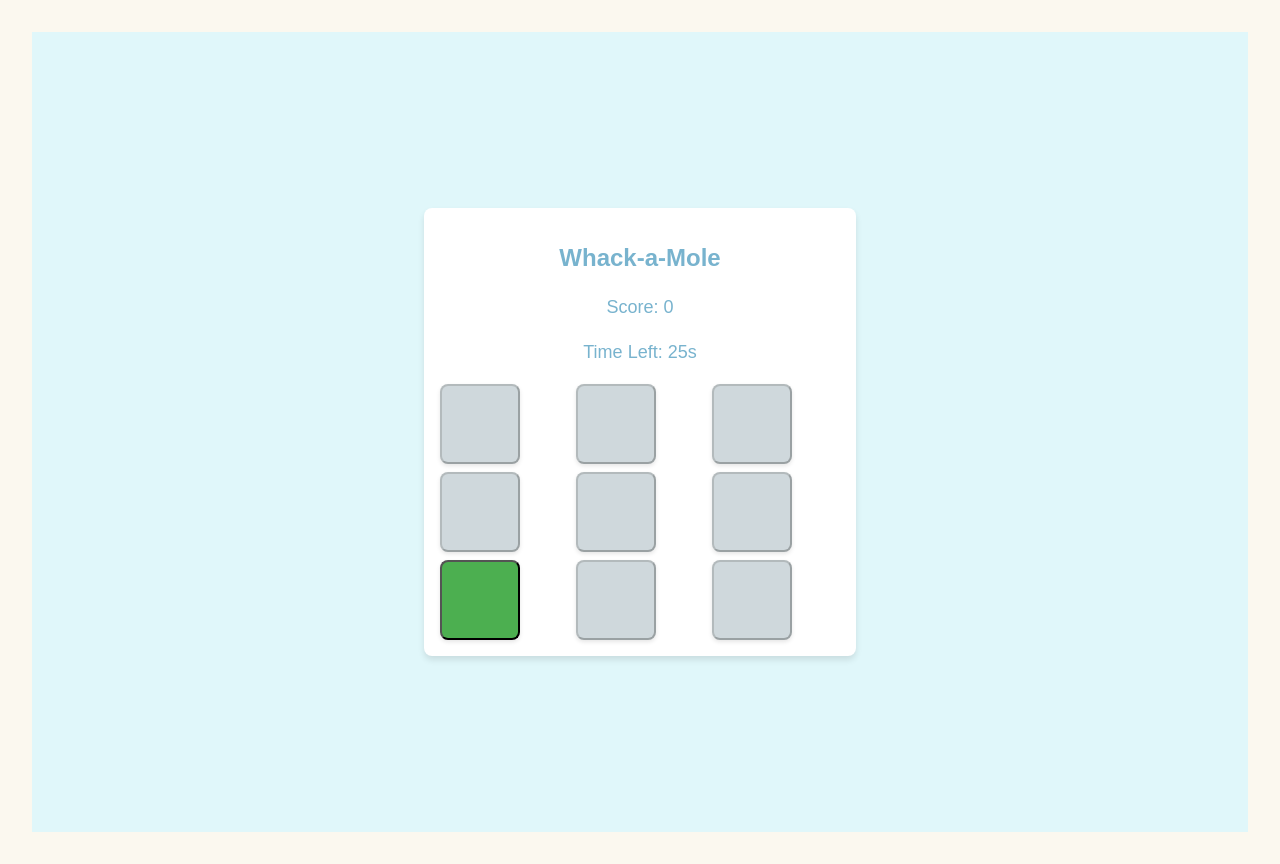
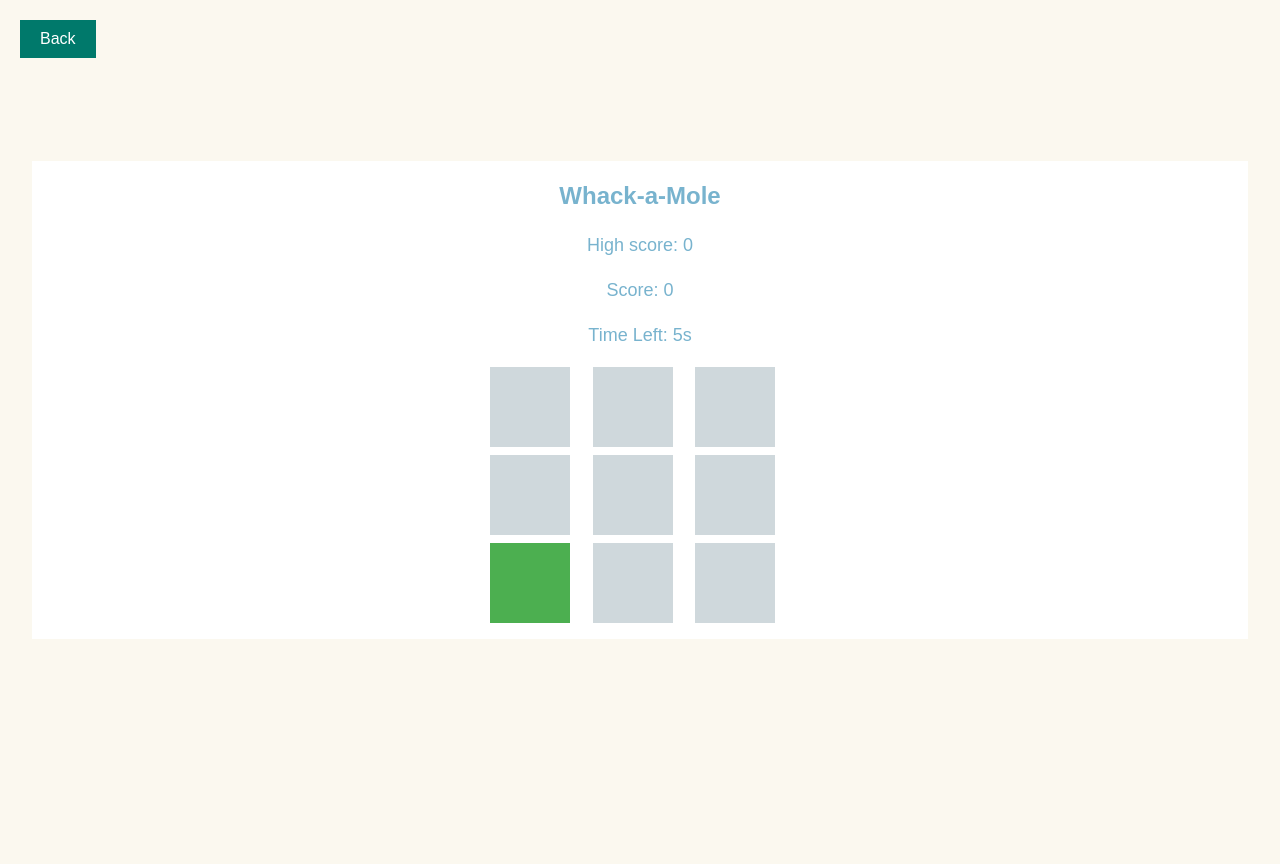
Before and after one commit to TheVortex8/hospital-declustering, a React (Vite) app: page /whackeamole in a window 1280 px wide. After the commit the page ends 800 px from the top, so only its background shows below. Built offline with nearby package versions, Linux system fonts and the light colour scheme.

Commit message:
added games and whake a mole nav

```diff
--- a/src/App.tsx
+++ b/src/App.tsx
@@ -5,6 +5,8 @@ import "./App.css";
 import Login from "./pages/Login";
 import { AdminPage } from "./pages/adminPage";
 import WhackAMole from "./pages/whackeAMole";
+import Dashboard from "./pages/dashboard";
+import Games from "./pages/games";
 
 function App() {
   return (
@@ -19,6 +21,8 @@ function App() {
           <Route path="/admin" element={<AdminPage />} />
           <Route path="/whackeamole" element={<WhackAMole />} />
           <Route path="/login" element={<Login />} />
+          <Route path="/dashboard" element={<Dashboard />} />
+          <Route path="/games" element={<Games />} />
         </Routes>
       </div>
     </Router>
--- /dev/null
+++ b/src/pages/dashboard.tsx
@@ -0,0 +1,45 @@
+import { useNavigate } from 'react-router-dom';
+import React from 'react';
+
+const Dashboard: React.FC = () => {
+  const navigate = useNavigate();
+
+  const buttonStyle = {
+    padding: '10px',
+    margin: '10px',
+    width: '100%',
+    minHeight: '10px',
+    fontSize: '16px',
+    cursor: 'pointer',
+    border: '1px solid #ccc',
+    borderRadius: '8px',
+    display: 'flex',
+    alignItems: 'center',
+    justifyContent: 'center',
+    textAlign: 'center',
+  };
+
+  const gridStyle = {
+    display: 'grid',
+    gridTemplateColumns: 'repeat(2, 1fr)',
+    gridTemplateRows: 'repeat(2, 1fr)',
+    gap: '15px',
+    padding: '15px',
+    width: '95%',
+    maxWidth: '600px',
+    margin: '0 auto',
+  };
+
+  return (
+    <div style={gridStyle}>
+      <button
+        style={buttonStyle}
+        onClick={() => navigate('/games')}
+      >
+        Games
+      </button>
+    </div>
+  );
+};
+
+export default Dashboard;
--- /dev/null
+++ b/src/pages/games.tsx
@@ -0,0 +1,64 @@
+import { useNavigate } from 'react-router-dom';
+import React from 'react';
+
+const Games: React.FC = () => {
+  const navigate = useNavigate();
+
+  const buttonStyle = {
+    padding: '10px',
+    margin: '10px',
+    width: '100%',
+    minHeight: '10px',
+    fontSize: '16px',
+    cursor: 'pointer',
+    border: '1px solid #ccc',
+    borderRadius: '8px',
+    display: 'flex',
+    alignItems: 'center',
+    justifyContent: 'center',
+    textAlign: 'center',
+  };
+
+  const gridStyle = {
+    display: 'grid',
+    gridTemplateColumns: 'repeat(2, 1fr)',
+    gridTemplateRows: 'repeat(2, 1fr)',
+    gap: '15px',
+    padding: '15px',
+    width: '95%',
+    maxWidth: '600px',
+    margin: '0 auto',
+  };
+
+  return (
+    <>
+    <button
+      style={{
+        position: 'absolute',
+        top: '20px',
+        left: '20px',
+        padding: '10px 20px',
+        fontSize: '16px',
+        color: '#ffffff',
+        backgroundColor: '#00796b',
+        border: 'none',
+        cursor: 'pointer',
+      }}
+      onClick={() => window.location.href = '/dashboard'}
+    >
+      Back
+    </button>
+    <div style={gridStyle}>
+      <button
+        style={buttonStyle}
+        onClick={() => navigate('/whackeamole')}
+      >
+        Whacke-a-mole
+      </button>
+    </div>
+    </>
+
+  );
+};
+
+export default Games;
--- a/src/pages/whackeAMole.tsx
+++ b/src/pages/whackeAMole.tsx
@@ -2,8 +2,9 @@ import React, { useState, useEffect } from 'react';
 
 const WhackAMole = () => {
   const [moles, setMoles] = useState(Array(9).fill(false));
+  const [highScore, setHighScore] = useState(0);
   const [score, setScore] = useState(0);
-  const [timeLeft, setTimeLeft] = useState(30);
+  const [timeLeft, setTimeLeft] = useState(10);
   const [activeIndex, setActiveIndex] = useState(null);
 
   useEffect(() => {
@@ -25,12 +26,20 @@ const WhackAMole = () => {
         );
       }, 800);
       return () => clearInterval(moleTimer);
+    } else {
+      alert(`Game Over! Your score is ${score}`);
+      setMoles((prev) => prev.map(() => false));
     }
   }, [timeLeft, moles.length]);
 
   const handleMoleClick = (index) => {
     if (index === activeIndex) {
       setScore((prev) => prev + 1);
+
+      if (score >= highScore) {
+        setHighScore((prev) => prev + 1);
+      }
+
       setActiveIndex(null);
       setMoles((prev) => prev.map(() => false));
     }
@@ -44,22 +53,39 @@ const WhackAMole = () => {
   };
 
   return (
-    <div style={{ display: 'flex', flexDirection: 'column', alignItems: 'center', justifyContent: 'center', height: '100vh', backgroundColor: '#e0f7fa' }}>
-      <div style={{ width: '100%', maxWidth: '400px', textAlign: 'center', backgroundColor: '#ffffff', borderRadius: '8px', padding: '16px', boxShadow: '0 4px 6px rgba(0, 0, 0, 0.1)' }}>
+
+    <div style={{ display: 'flex', flexDirection: 'column', alignItems: 'center', justifyContent: 'center', height: '100%', width: '100%', backgroundColor: '#e0f7fa' }}>
+      <button
+      style={{
+        position: 'absolute',
+        top: '20px',
+        left: '20px',
+        padding: '10px 20px',
+        fontSize: '16px',
+        color: '#ffffff',
+        backgroundColor: '#00796b',
+        border: 'none',
+        cursor: 'pointer',
+      }}
+      onClick={() => window.location.href = '/games'}
+    >
+      Back
+    </button>
+      <div style={{ width: '100%', height: '100%', textAlign: 'center', backgroundColor: '#ffffff' }}>
         <h1 style={{ fontSize: '24px', fontWeight: 'bold', marginBottom: '16px' }}>Whack-a-Mole</h1>
+        <p style={{ fontSize: '18px' }}>High score: {highScore}</p>
         <p style={{ fontSize: '18px' }}>Score: {score}</p>
         <p style={{ fontSize: '18px' }}>Time Left: {timeLeft}s</p>
-        <div style={{ display: 'grid', gridTemplateColumns: 'repeat(3, 1fr)', gap: '8px', marginTop: '16px' }}>
+        <div style={{ display: 'grid', gridTemplateColumns: 'repeat(3, 1fr)', gap: '8px', margin: '16px auto', maxWidth: '300px' }}>
           {moles.map((isActive, index) => (
             <button
               key={index}
               style={{
                 height: '80px',
                 width: '80px',
-                borderRadius: '8px',
-                boxShadow: '0 2px 4px rgba(0, 0, 0, 0.1)',
                 backgroundColor: isActive ? '#4caf50' : '#cfd8dc',
                 transition: 'background-color 0.3s',
+                border: 'none',
               }}
               onClick={() => handleMoleClick(index)}
               disabled={!isActive}
@@ -69,15 +95,12 @@ const WhackAMole = () => {
         {timeLeft === 0 && (
           <button
             style={{
-              marginTop: '16px',
               padding: '10px 20px',
               fontSize: '16px',
               color: '#ffffff',
               backgroundColor: '#00796b',
               border: 'none',
-              borderRadius: '4px',
               cursor: 'pointer',
-              transition: 'background-color 0.3s',
             }}
             onClick={resetGame}
           >
```
Also changed, not shown: backup.json (+2 -16 lines), src/pages/Login.tsx (+84 -30 lines), 1 other file (tests, documents, lock files or other folders).
